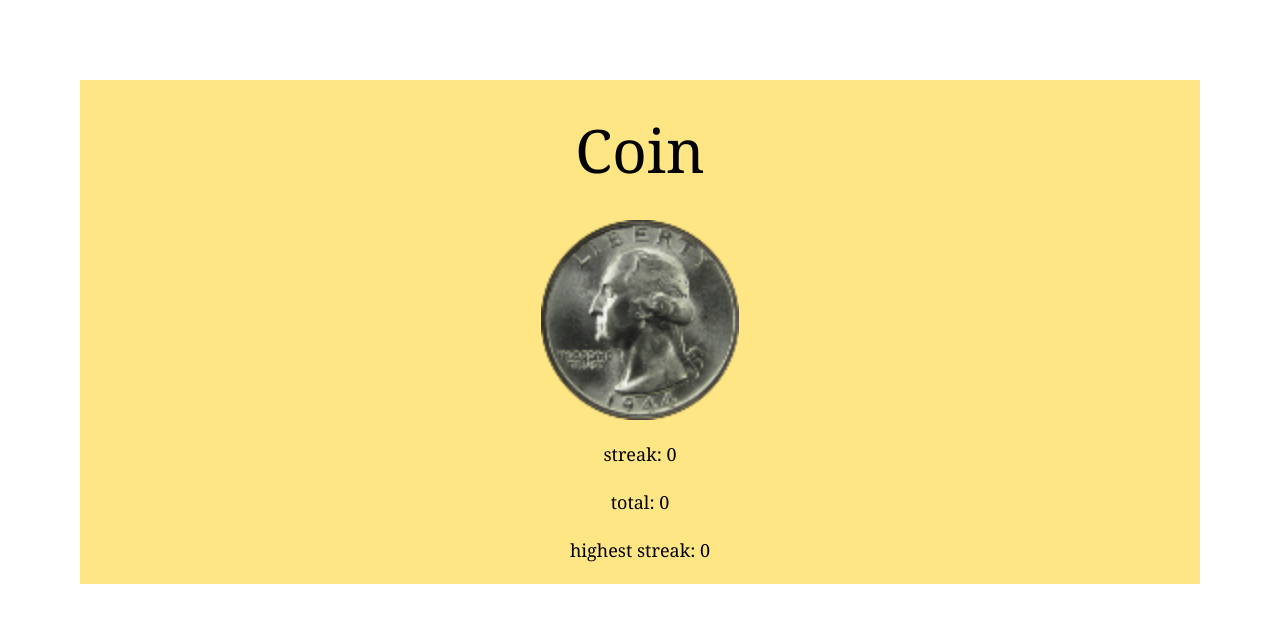
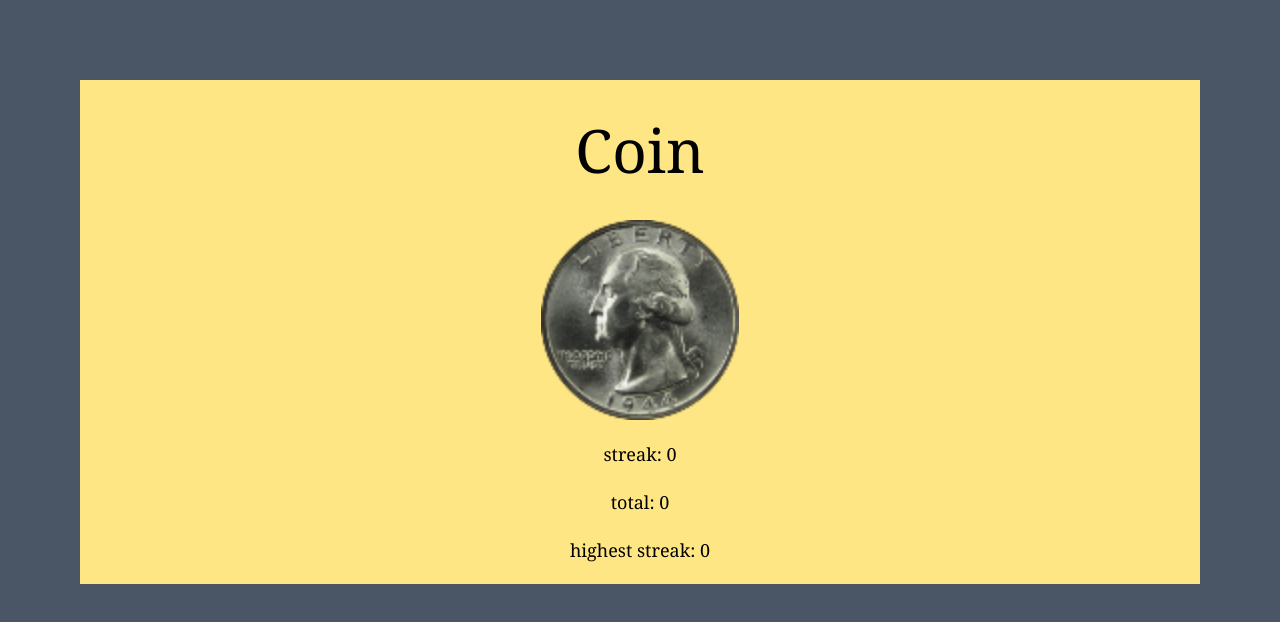
Before and after one commit to ejomalley/coinstreak, a Next.js app: page / in a window 1280 px wide. Shown: the top 622 px of the page. Built offline with nearby package versions, Linux system fonts and the light colour scheme.

Commit message:
Change background color to grey

```diff
--- a/src/app/globals.css
+++ b/src/app/globals.css
@@ -1,8 +1,8 @@
 @import "tailwindcss";
 
 :root {
-  --background: #ffffff;
-  --foreground: #171717;
+  --background: #4a5565;
+  --foreground: black;
 }
 
 @theme inline {
@@ -14,8 +14,8 @@
 
 @media (prefers-color-scheme: dark) {
   :root {
-    --background: #0a0a0a;
-    --foreground: #ededed;
+    --background: #4a5565;
+    --foreground: black;
   }
 }
 
```
